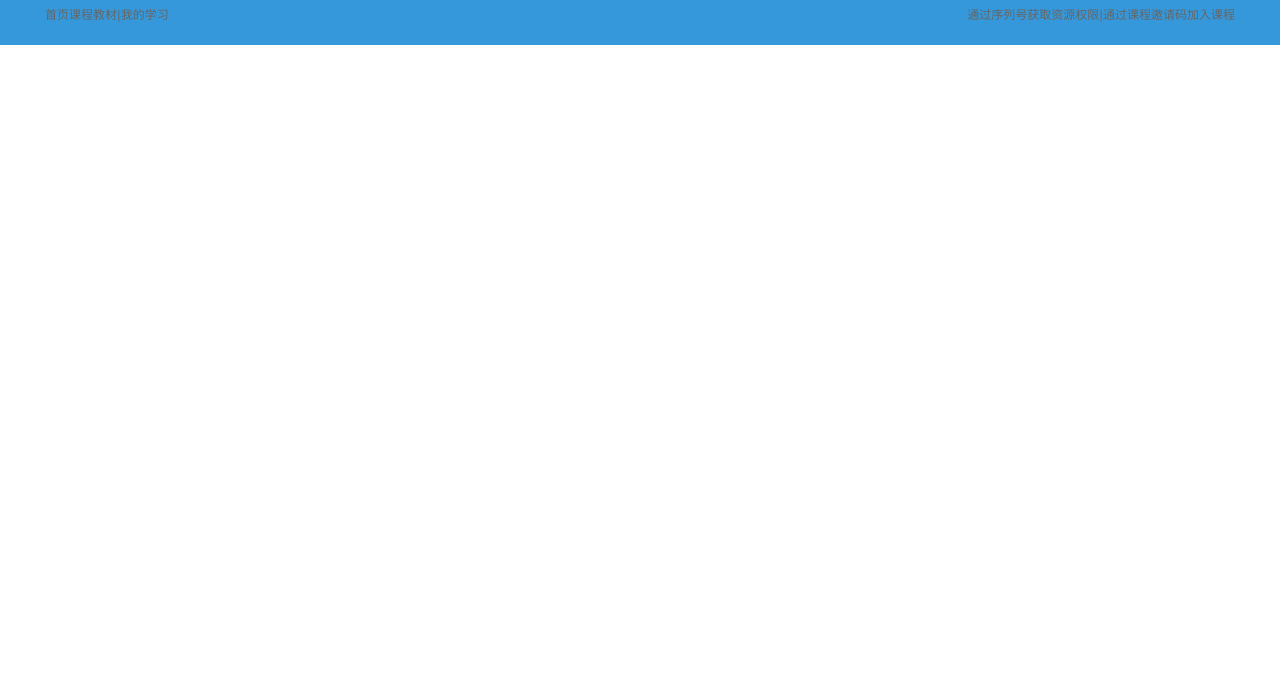
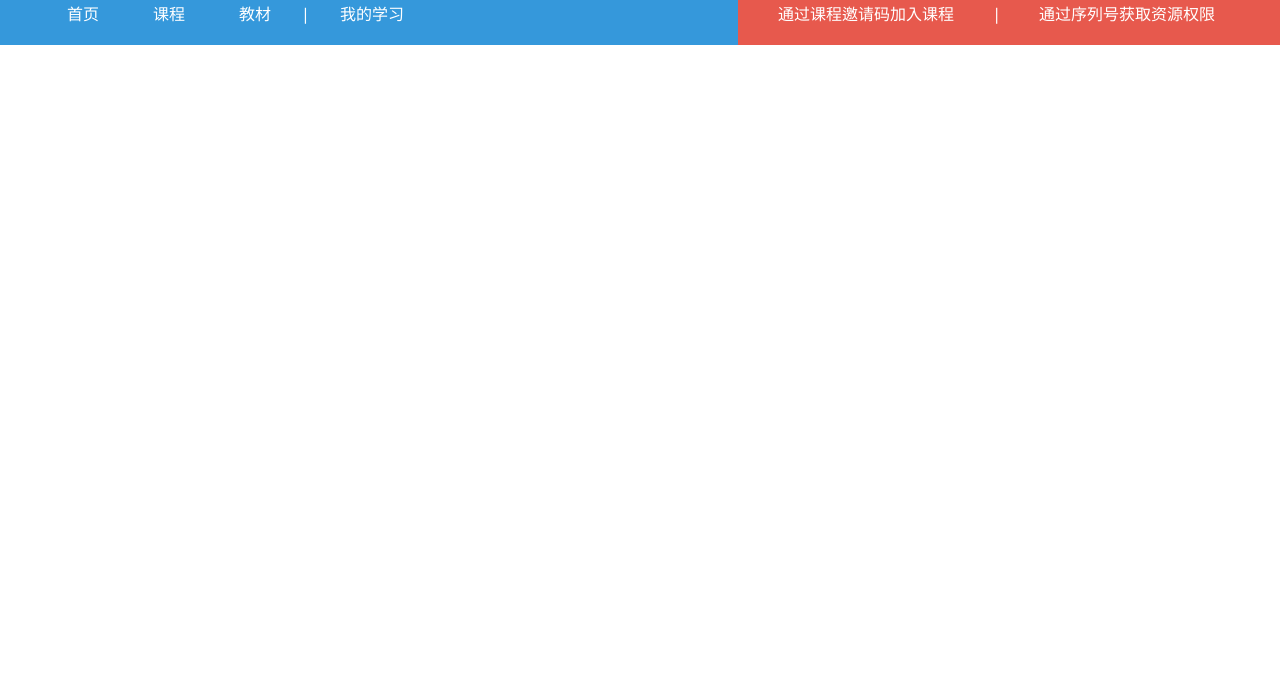
Before and after one commit to zhihui-xu/Webcode, a plain HTML site: page index.html in a window 1280 px wide. Shown: the part 113-800 px from the top of the page. Drawn offline with Linux system fonts and the light colour scheme.

Commit message:
完成第二导航

```diff
--- a/css/index.css
+++ b/css/index.css
@@ -1,7 +1,9 @@
 @charset "utf-8";
+
 /* 头部上面部分 */
 
-body, a {
+body,
+a {
     color: #666;
 }
 
@@ -14,6 +16,7 @@ body, a {
     /* border: 1px solid blue; */
 }
 
+
 /* logo */
 
 .top-nav .logo {
@@ -24,6 +27,7 @@ body, a {
     position: absolute;
     text-indent: -9999px;
 }
+
 
 /* 用户导航 */
 
@@ -43,6 +47,7 @@ body, a {
     position: relative;
     padding-top: 10px;
 }
+
 
 /* 消息红点 */
 
@@ -64,6 +69,7 @@ body, a {
     border-radius: 50%;
 }
 
+
 /* 用户头像 */
 
 .user-nav .user-icon {
@@ -79,6 +85,7 @@ body, a {
     position: relative;
 }
 
+
 /* 用户头像下拉弹框 */
 
 .userinfo-menu .userinfo-menu-cover li {
@@ -86,6 +93,7 @@ body, a {
     width: 124px;
     height: 40px;
     text-align: center;
+    background-color: #fff;
 }
 
 .userinfo-menu:hover {
@@ -105,7 +113,9 @@ body, a {
     background-color: #ccc;
 }
 
+
 /* 教师端下拉框 */
+
 .user-sel {
     position: relative;
 }
@@ -113,13 +123,16 @@ body, a {
 .user-sel:hover {
     cursor: pointer;
 }
+
 .user-th-cover {
     position: absolute;
     display: none;
 }
-.user-sel:hover .user-th-cover{
+
+.user-sel:hover .user-th-cover {
     display: block;
 }
+
 .user-th-cover li:hover {
     background-color: #e0e0e0;
 }
@@ -129,7 +142,9 @@ body, a {
     height: 40px;
     border: 1px solid #e0e0e0;
     text-align: center;
+    background-color: #fff;
 }
+
 
 /* 搜索框 */
 
@@ -138,6 +153,7 @@ body, a {
     padding-top: 10px;
     position: relative;
 }
+
 
 /* 搜索框下拉框 */
 
@@ -151,11 +167,13 @@ body, a {
     border: 1px solid #e0e0e0;
 }
 
+
 /* 鼠标变成小手 */
 
 .search .search-course:hover {
     cursor: pointer
 }
+
 
 /* 搜索框下拉框图标样式 */
 
@@ -174,6 +192,7 @@ body, a {
     border: 1px solid #e0e0e0;
     width: 66px;
     height: 30px;
+    background-color: #fff;
 }
 
 .search .search-course:hover .course-menu {
@@ -184,6 +203,7 @@ body, a {
     background-color: #ccc;
 }
 
+
 /* 搜索框输入框 */
 
 .search input {
@@ -192,6 +212,7 @@ body, a {
     float: left;
     border: 1px solid #e0e0e0;
 }
+
 
 /* 搜索框图标 */
 
@@ -204,28 +225,81 @@ body, a {
     height: 30px;
     background: url(../img/search.gif) no-repeat;
 }
+
+
 /* 头部下面部分 */
-.site-nav {
+
+.site-nav-cover {
+    display: flex;
+    width: 100%;
+    height: 60px;
     background-color: #3598db;
 }
 
-/* 版心盒子 */
-.site-nav-wap {
-    width: 1190px;
-    height: 60px;
-    margin: 0 auto;
+
+/* 左边色块 */
+
+.site-nav-cover .nav-left-color {
+    flex: 1;
 }
 
-/* 左边导航部分 */
-.site-nav-item {
-    float: left;
-    height: 60px;
-    line-height: 60px;
+
+/* 中间导航部分 */
+
+.site-nav-cover .site-nav-center {
+    width: 1190px;
 }
 
-/* 右边链接部分 */
-.right-site-link li {
+.site-nav-center li,
+.site-nav-center a {
+    font-size: 16px;
+    color: #fff;
+}
+
+
+/* 左边菜单栏 */
+
+.site-nav-label {
+    background-color: #3598db;
+}
+
+.site-nav-cover .site-nav-item {
+    float: left;
+    line-height: 60px;
+    margin-right: 10px;
+}
+
+.site-nav-item a {
+    display: inline-block;
+    height: 32px;
+    line-height: 32px;
+    padding: 0 22px;
+    border-radius: 3px;
+}
+
+.site-nav-item a:hover {
+    background-color: #2db0f9;
+}
+
+
+/* 右边链接 */
+
+.site-nav-link {
     float: right;
-    height: 60px;
+    padding-left: 20px;
+    background-color: #e7594d;
+}
+
+.site-nav-link .right-site-link li {
+    float: left;
     line-height: 60px;
+    margin: 0px 20px;
 }
+
+
+/* 右边色块 */
+
+.site-nav-cover .nav-right-color {
+    flex: 1;
+    background-color: #e7594d;
+}
--- a/index.html
+++ b/index.html
@@ -26,8 +26,8 @@
             <!-- 用户导航 -->
             <div class="user-nav">
                 <ul>
-                    <li class="user-msg user-folat"><a href="#"><img src="./img/ico_msg.png"
-                                alt="消息图标"></a><span>18</span></li>
+                    <li class="user-msg user-folat">
+                        <a href="#"><img src="./img/ico_msg.png" alt="消息图标"></a><span>18</span></li>
                     <li class="user-info user-folat">
                         <div class="userinfo-menu" href="#"><img class="user-icon" src="./img/a2.jpg" alt="用户头像">
                             <ul class="userinfo-menu-cover">
@@ -68,28 +68,28 @@
             </div>
         </div>
         <!-- 头部下面部分 -->
-        <div class="site-nav">
-            <div class="site-nav-wap">
-                <!-- 左边导航 -->
-                <div class="left-site-nav">
+        <div class="site-nav-cover">
+            <div class="nav-left-color"></div>
+            <div class="site-nav-center">
+                <div class="site-nav-label">
                     <ul>
                         <li class="site-nav-item"><a href="#">首页</a></li>
                         <li class="site-nav-item"><a href="#">课程</a></li>
                         <li class="site-nav-item"><a href="#">教材</a></li>
                         <li class="site-nav-item">|</li>
-                        <li class="site-nav-item"><a href="#"></a>我的学习</li>
+                        <li class="site-nav-item"><a href="#">我的学习</a></li>
                     </ul>
                 </div>
-                <!-- 右边链接 -->
-                <div class="right-site-nav">
+                <div class="site-nav-link">
                     <ul class="right-site-link">
                         <li><a href="#">通过课程邀请码加入课程</a></li>
                         <li>|</li>
-                        <li><a href="#"></a>通过序列号获取资源权限</li>
+                        <li>
+                            <a href="#">通过序列号获取资源权限</a></li>
                     </ul>
                 </div>
             </div>
-
+            <div class="nav-right-color"></div>
         </div>
     </div>
 </body>
```
